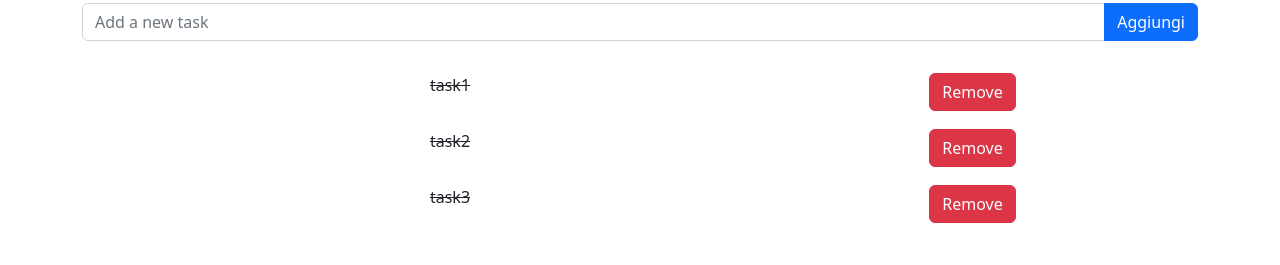
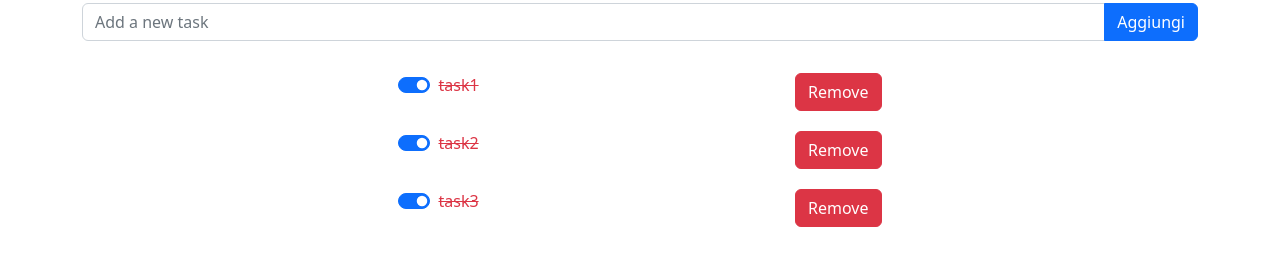
Before and after one commit to PiersilvioPellegrini/vue-todolist, a plain HTML site: page index.html in a window 1280 px wide. Shown: the part 77-342 px from the top of the page. Drawn offline with nearby package versions, Linux system fonts and the light colour scheme.

Commit message:
Completed Bonus 2

```diff
--- a/index.html
+++ b/index.html
@@ -22,26 +22,32 @@
 <body>
     <div class="container" id="app">˙
 
-
+        <!-- Titolo -->
         <h1 class="text-primary text-center">To Do list</h1>
+        <!-- form in cui gli cambio l'evento submit e inserisco la funzione -->
         <form @submit.prevent="addTask()">
             <div class="row">
                 <div class="col-12">
                     <div class="input-group mb-3">
+                        <!-- input in cui inserisco il testo del task -->
+
                         <input type="text" class="form-control" placeholder="Add a new task" v-model="newTaskData.text">
-                    <button class="btn btn-primary" type="button" id="button-addon2" @click="addTask()">Aggiungi</button>
+                        <button class="btn btn-primary" type="button" @click="addTask()">Aggiungi</button>
                     </div>
                 </div>
             </div>
         </form>
         <div class="col-12 text-center py-2">
 
-            <div v-for="(task,i) in taskList" class="row py-2">
-                <div class="col-8">
-                    <p :class="{'text-decoration-line-through': task.completed}">{{task.text}}</p>
+            <div v-for="(task,i) in taskList" class="d-flex py-2 justify-content-evenly">
+                <label class="form-check form-switch">
+                    <input type="checkbox" v-model="task.completed" class="form-check-input " role="switch" >
 
-                </div>
-                <div class="col-3">
+                    <p :class="{'text-decoration-line-through text-danger': task.completed}">{{task.text}}</p>
+
+                </label>
+
+                <div>
                     <button class="btn btn-danger" @click="deleteItem(i)">Remove</button>
                 </div>
             </div>
```
Lines whose indentation alone changed are shown as unchanged.
